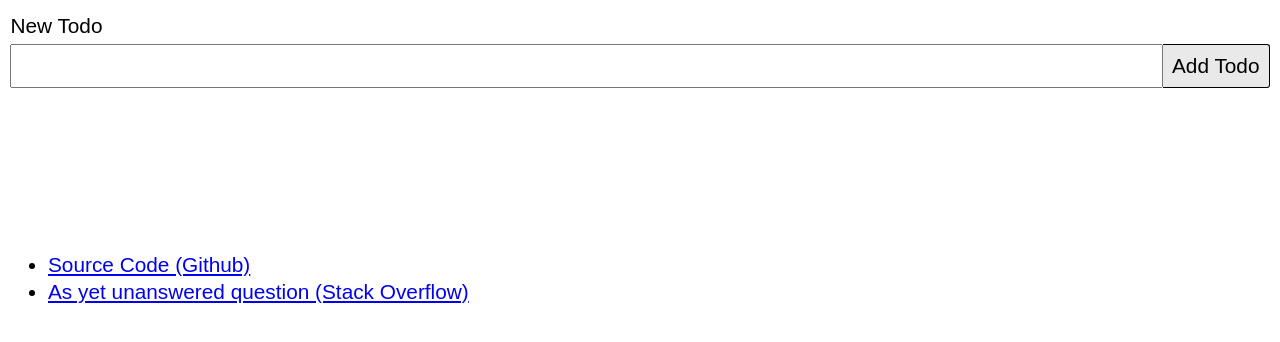
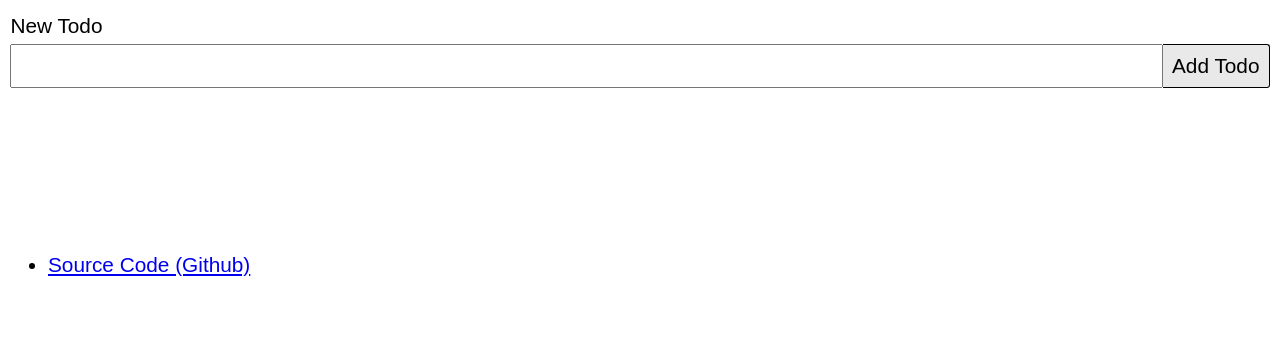
Before and after one commit to chrisnajman/sortable-todo-list, a plain HTML site: page index.html in a window 1280 px wide. Shown: the part 100-442 px from the top of the page. Drawn offline with nearby package versions, Linux system fonts and the light colour scheme.

Commit message:
Remove link

```diff
--- a/index.html
+++ b/index.html
@@ -43,14 +43,6 @@
             >Source Code (Github)</a
           >
         </li>
-        <li>
-          <a
-            href="https://stackoverflow.com/questions/74864907/sortable-to-do-list-saves-to-local-storage-but-item-order-changes-after-to-do-is"
-            target="_blank"
-            rel="noopener noreferrer"
-            >As yet unanswered question (Stack Overflow)</a
-          >
-        </li>
       </ul>
     </footer>
   </body>
```
